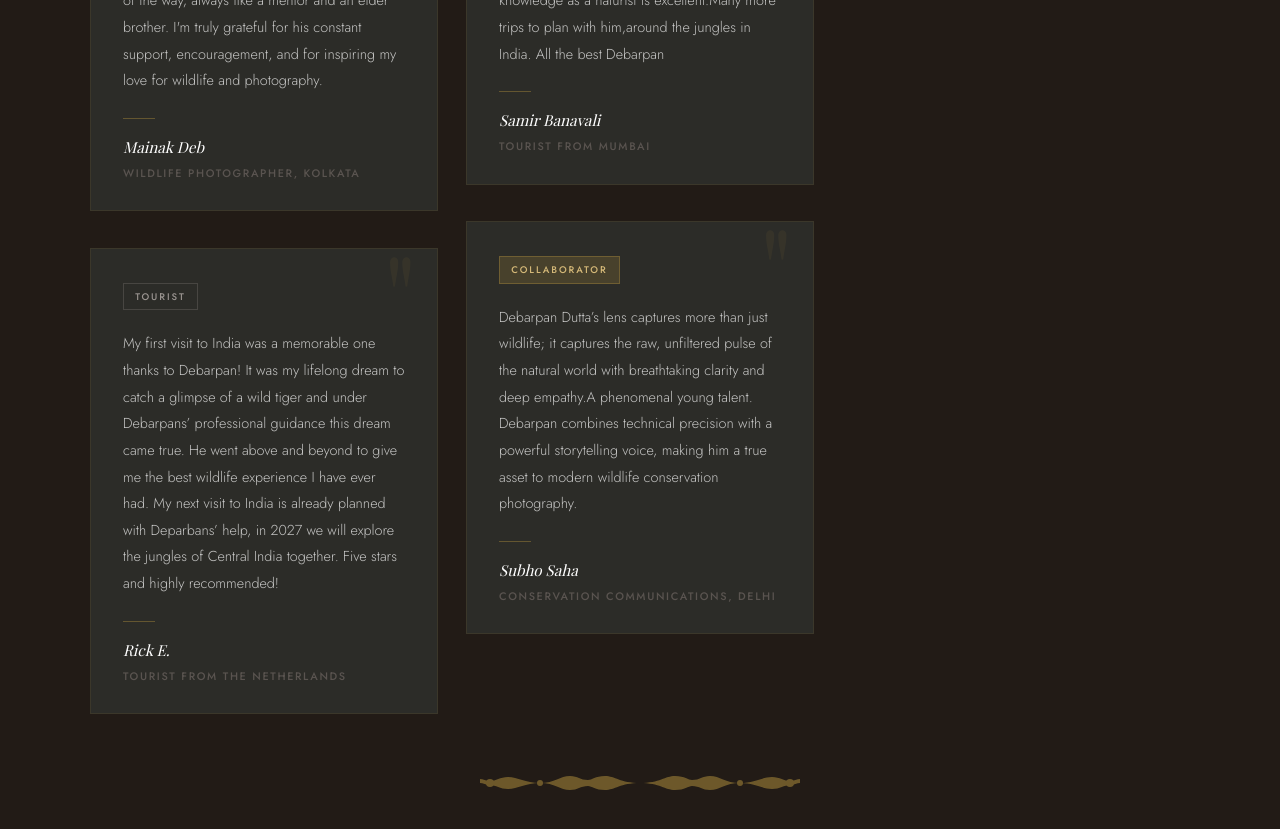
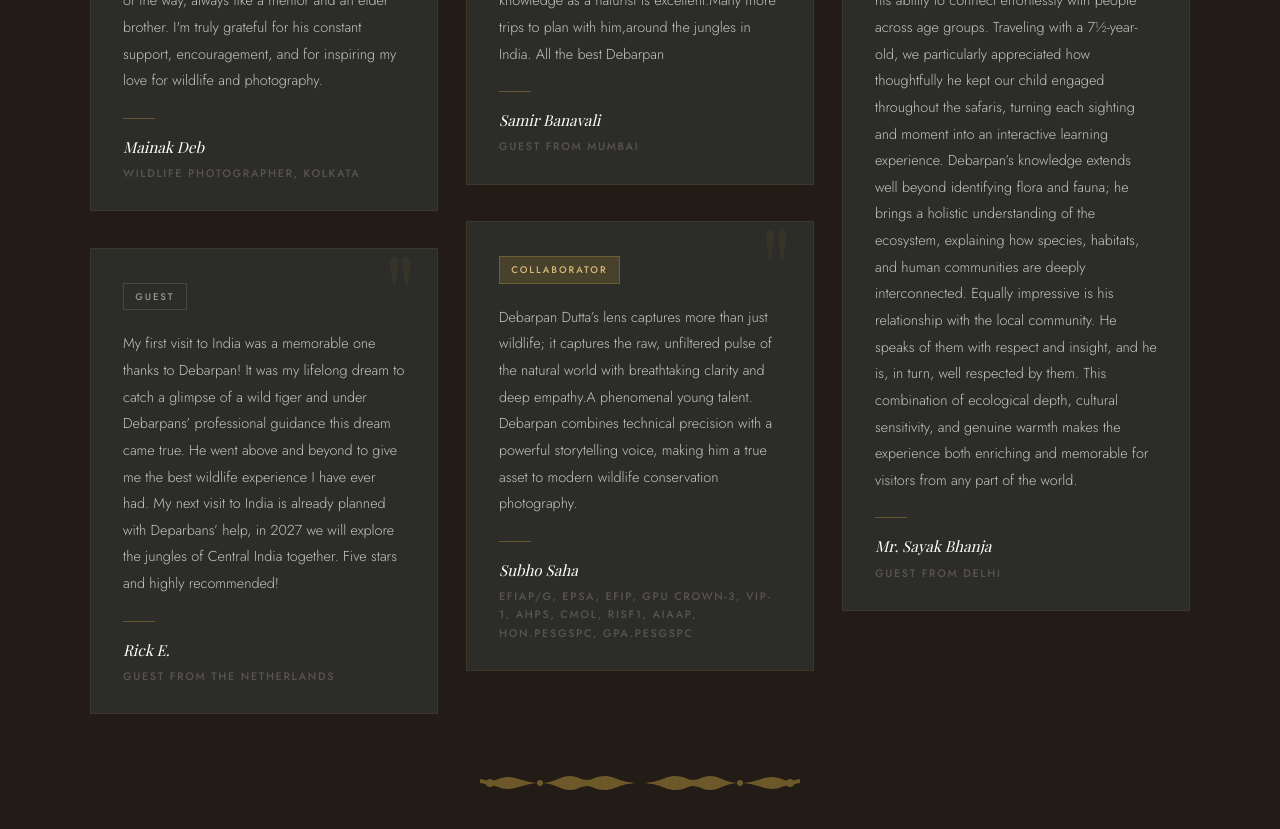
Before and after one commit to ddatta681-coder/Personal-Portfolio-Website, a React (Create React App) app: page /testimonials in a window 1280 px wide. Shown: the part 1240-2069 px from the top of the page. Built offline with nearby package versions, Linux system fonts and the light colour scheme; a web font is replaced by a local one.

Commit message:
New testimonial added

```diff
--- a/src/components/TestimonialsGrid.jsx
+++ b/src/components/TestimonialsGrid.jsx
@@ -12,22 +12,29 @@ const testimonials = [
     quote:
       "My first visit to India was a memorable one thanks to Debarpan! It was my lifelong dream to catch a glimpse of a wild tiger and under Debarpans’ professional guidance this dream came true. He went above and beyond to give me the best wildlife experience I have ever had. My next visit to India is already planned with Deparbans’ help, in 2027 we will explore the jungles of Central India together. Five stars and highly recommended! ",
     name: 'Rick E.',
-    designation: 'Tourist from The Netherlands',
-    category: 'Tourist',
+    designation: 'Guest from The Netherlands',
+    category: 'Guest',
   },
   {
     quote:
       "It has been a wonderful experience ,with Mr. Debarpan during our visit to Svasara Resorts Tadoba .He accompanied us to safari ,his knowledge as a naturist is excellent.Many more trips to plan with him,around the jungles in India. All the best Debarpan",
     name: 'Samir Banavali',
-    designation: 'Tourist from Mumbai',
-    category: 'Tourist',
+    designation: 'Guest from Mumbai',
+    category: 'Guest',
   },
   {
     quote:
       "Debarpan Dutta’s lens captures more than just wildlife; it captures the raw, unfiltered pulse of the natural world with breathtaking clarity and deep empathy.A phenomenal young talent. Debarpan combines technical precision with a powerful storytelling voice, making him a true asset to modern wildlife conservation photography.",
     name: 'Subho Saha',
-    designation: 'Conservation Communications, Delhi',
+    designation: 'EFIAP/g, EPSA, EFIP, GPU CROWN-3, VIP-1, AHPS, cMoL, RISF1, AIAAP, Hon.PESGSPC, GPA.PESGSPC',
     category: 'Collaborator',
+  },
+  {
+    quote:
+    "During our family trip to Pench back in 2024, we had the pleasure of being guided by Debarpan, and what stood out immediately was his ability to connect effortlessly with people across age groups. Traveling with a 7½-year-old, we particularly appreciated how thoughtfully he kept our child engaged throughout the safaris, turning each sighting and moment into an interactive learning experience. Debarpan’s knowledge extends well beyond identifying flora and fauna; he brings a holistic understanding of the ecosystem, explaining how species, habitats, and human communities are deeply interconnected. Equally impressive is his relationship with the local community. He speaks of them with respect and insight, and he is, in turn, well respected by them. This combination of ecological depth, cultural sensitivity, and genuine warmth makes the experience both enriching and memorable for visitors from any part of the world.",
+    name: ' Mr. Sayak Bhanja',
+    designation: 'Guest from Delhi',
+    category: 'Guest',
   },
 ];
 
```
